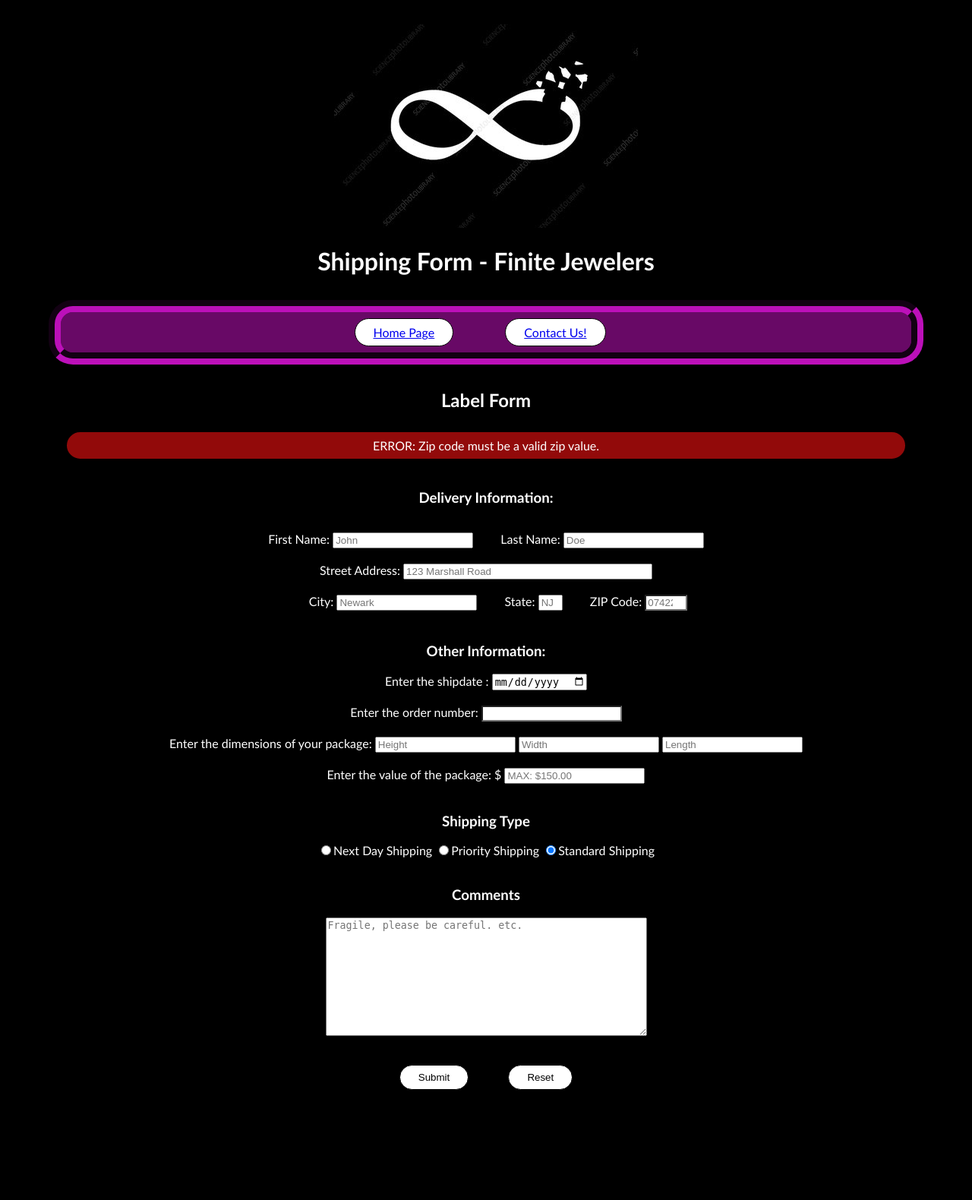
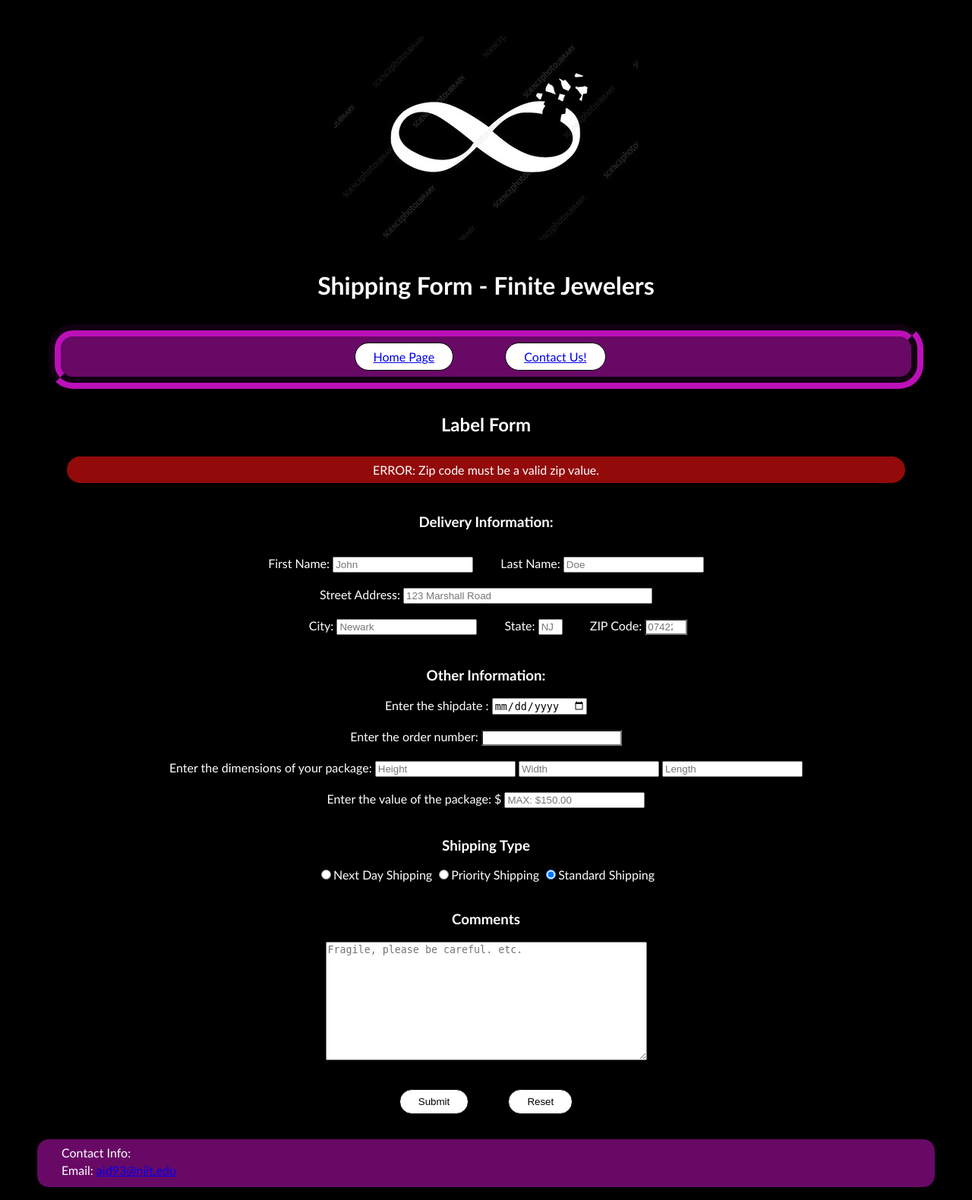
Before and after one commit to Xylosis/IT202, a PHP site: page /label.php in a window 1280 px wide. Shown: the whole page at 76% size. Before the commit the page ends 1435 px from the top, so only its background shows below. Run offline with PHP 8.4, Linux system fonts and the light colour scheme; data that the repository does not hold is empty.

Commit message:
Finished Assignment

```diff
--- a/Jewelry_Store/contact.php
+++ b/Jewelry_Store/contact.php
@@ -12,13 +12,13 @@
 </head>
 <body>
     <img src="images/broken infinity.jpg" alt="logo">
+    <head>
     <h1>Contact Us Page will be functional shortly!</h1>
-
     <nav>
         <ul id="links">
             <li><a href="home.php" id="formlinkli"> Home Page </a></li>
         </ul>
     </nav>
-
+    </head>
 </body>
 </html>
--- a/Jewelry_Store/form.php
+++ b/Jewelry_Store/form.php
@@ -27,7 +27,9 @@
 </head>
 <body>
     <header>
-        <img src="images/broken infinity.jpg" alt="logo">
+        <figure>
+            <img src="images/broken infinity.jpg" alt="logo">
+        </figure>
         <h1>Shipping Form - Finite Jewelers</h1>
         <nav>
             <ul id = "links">
@@ -36,6 +38,7 @@
             </ul>
         </nav>
     </header>
+    <main>
     <h2>Label Form</h2>
     <?php if(!empty($error_message)) { ?> <p id="errormsg">ERROR: <?php echo htmlspecialchars($error_message); ?></p>  <?php } ?>
     <form action="label.php" method="Post">
@@ -48,7 +51,7 @@
                 <input type="text" name = "lname" id="lname" placeholder="Doe" value="<?php echo htmlspecialchars($lname);?>" required>
             </div>
             <br>
-            <div class="inputfields">
+            <div class="inputfields" class = "nowrap">
                 <label for="straddress">Street Address:</label>
                 <input type="text" name = "straddress" id="straddress" placeholder="123 Marshall Road" value="<?php echo htmlspecialchars($stradd);?>" required>
             </div>
@@ -84,6 +87,10 @@
         <input type="Submit" class="formbuttons" value="Submit">
         <button type="reset" class="formbuttons">Reset</button>
     </form>
-    <!-- autocomplete thing exists for forms, maybe check that out? -->
+    </main>
+    <footer>
+        <p>Contact Info:</p>
+        <p>Email: <a href="emailto:ajd93@njit.edu">ajd93@njit.edu</a></p>
+    </footer>
 </body>
 </html>
--- a/Jewelry_Store/label.php
+++ b/Jewelry_Store/label.php
@@ -63,7 +63,10 @@
     <link rel="stylesheet" href="testing.css">
 </head>
 <body>
-    <h1 id="Shippingtitle">Shipping Label</h1>
+    <head>
+        <h1 id="Shippingtitle">Shipping Label</h1>
+    </head>
+    <main>
     <div id="shiplbl">
         <label for="logo" id="lblbrandname">Finite <br> Jewlers</label>
         <img src="images/broken infinity.jpg" alt="logo" id = "labellogo">
@@ -86,5 +89,10 @@
         <label for="shipdate" class="labellbl">Ship Date:</label>
         <span id="shipdate" class="info"><?php echo $shipdate ?></span> <br>
     </div>
+    </main>
+    <footer>
+        <p>Contact Info:</p>
+        <p>Email: <a href="emailto:ajd93@njit.edu">ajd93@njit.edu</a></p>
+    </footer>
 </body>
 </html>
--- a/Jewelry_Store/testing.css
+++ b/Jewelry_Store/testing.css
@@ -1,5 +1,6 @@
 body{
     font-family: 'Gill Sans', 'Gill Sans MT', Calibri, 'Trebuchet MS', sans-serif;
+    font-size: medium;
     text-align: center;
     background-color: black;
     color: white;
@@ -111,6 +112,7 @@ footer p{
 .inputfields {
     display: inline-block;
     margin: .6rem 2rem;
+    white-space: nowrap;
 }
 
 .secondinputfield {
@@ -123,7 +125,7 @@ footer p{
 
 .formbuttons {
     display: inline-block;
-    margin: 1rem 1.5rem 3rem;
+    margin: 1rem 1.5rem auto;
     padding: .5rem 1.5rem;
     list-style-type: none;
     text-align: center;
@@ -186,3 +188,9 @@ footer p{
     border: solid .5rem black;
     border-radius: .5rem;
 }
+/*
+#wrapper {
+    margin-left:auto;
+    margin-right:auto;
+    width:960px;
+}*/
```
